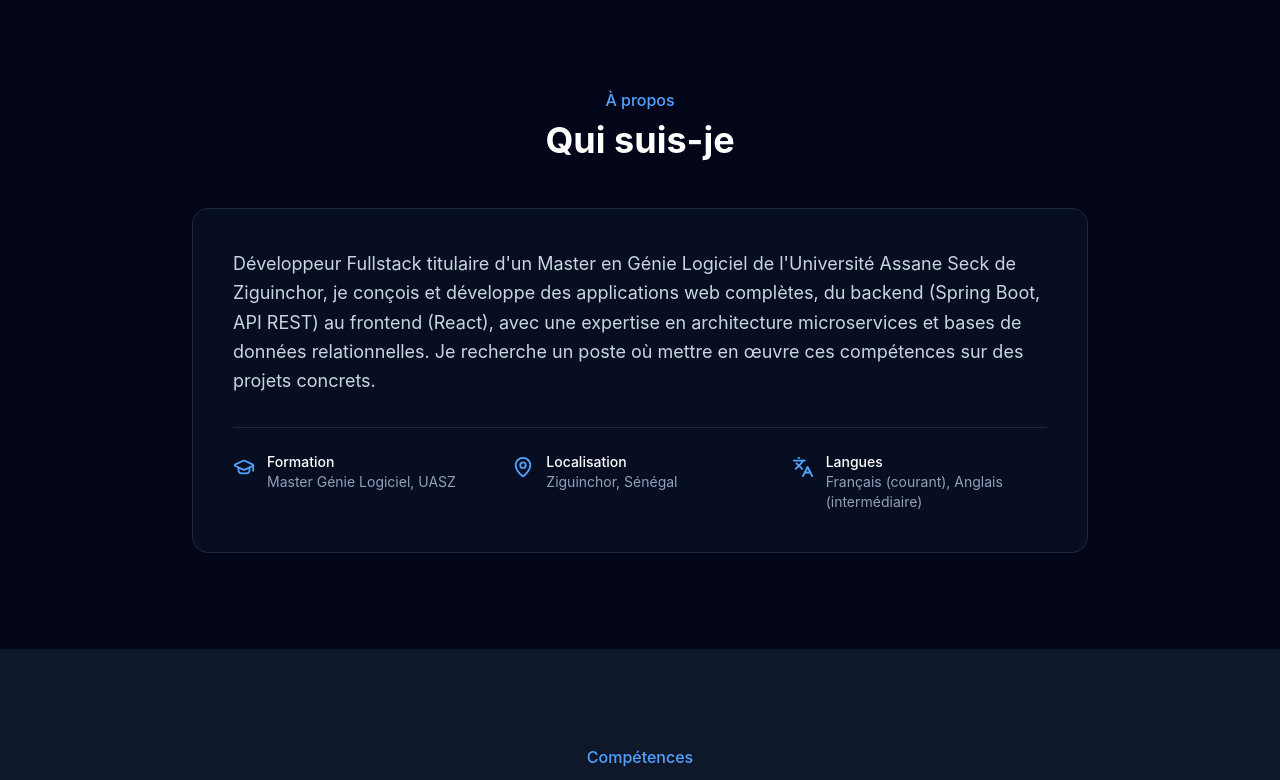
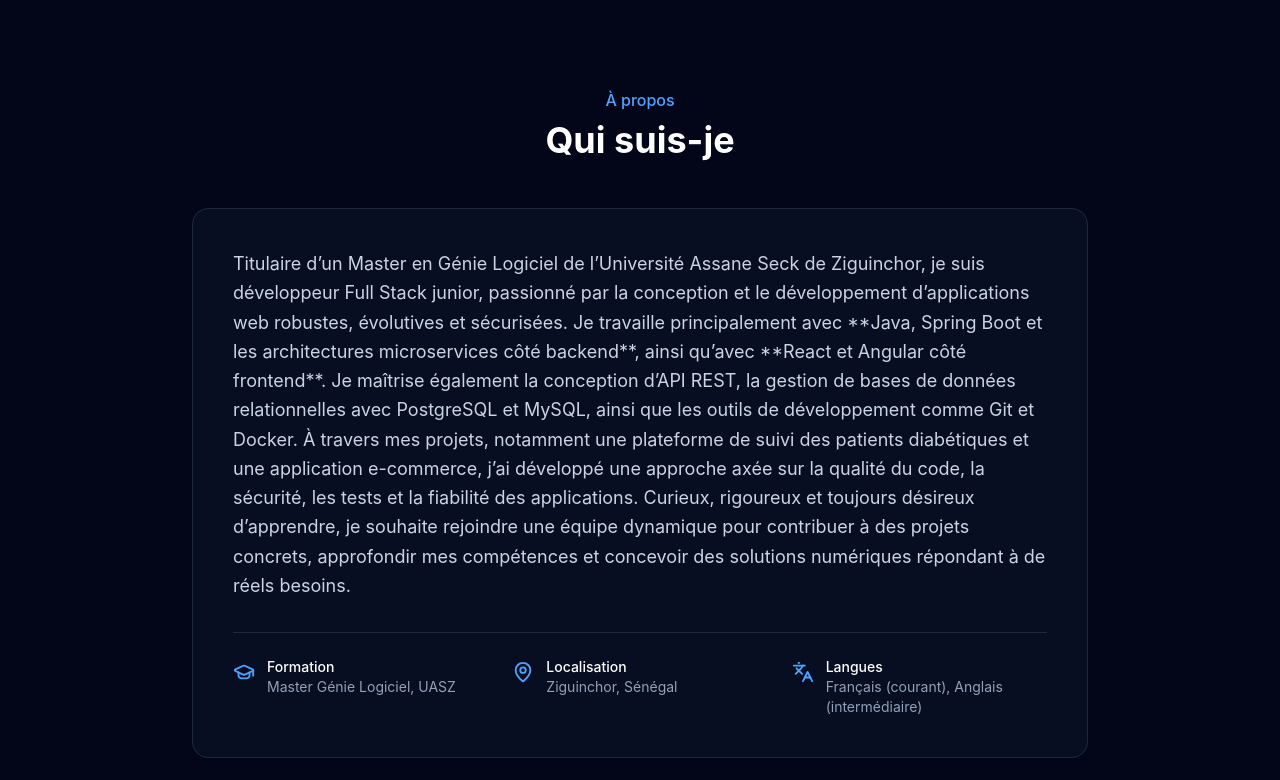
Before and after one commit to azizndoye68/portfolio, a React app: page / in a window 1280 px wide. Shown: the part 808-1588 px from the top of the page. Built offline with nearby package versions, Linux system fonts and the light colour scheme; the HTML template or start-up script is replaced by a standard one.

Commit message:
à propos

```diff
--- a/src/components/About.tsx
+++ b/src/components/About.tsx
@@ -12,8 +12,13 @@ export default function About() {
 
         <motion.div initial={{ opacity: 0, y: 20 }} whileInView={{ opacity: 1, y: 0 }} viewport={{ once: true }} transition={{ duration: 0.6, delay: 0.1 }} className="bg-slate-900/50 border border-slate-800 rounded-2xl p-8 md:p-10">
           <p className="text-slate-300 text-lg leading-relaxed mb-8">
-            Développeur Fullstack titulaire d'un Master en Génie Logiciel de l'Université Assane Seck de Ziguinchor, je conçois et développe des applications web complètes, du backend (Spring Boot, API REST) au frontend (React), avec une expertise en architecture microservices et bases de données relationnelles. Je recherche un poste où mettre en œuvre ces compétences sur des projets concrets.
-          </p>
+Titulaire d’un Master en Génie Logiciel de l’Université Assane Seck de Ziguinchor, je suis développeur Full Stack junior, passionné par la conception et le développement d’applications web robustes, évolutives et sécurisées.
+
+Je travaille principalement avec **Java, Spring Boot et les architectures microservices côté backend**, ainsi qu’avec **React et Angular côté frontend**. Je maîtrise également la conception d’API REST, la gestion de bases de données relationnelles avec PostgreSQL et MySQL, ainsi que les outils de développement comme Git et Docker.
+
+À travers mes projets, notamment une plateforme de suivi des patients diabétiques et une application e-commerce, j’ai développé une approche axée sur la qualité du code, la sécurité, les tests et la fiabilité des applications.
+
+Curieux, rigoureux et toujours désireux d’apprendre, je souhaite rejoindre une équipe dynamique pour contribuer à des projets concrets, approfondir mes compétences et concevoir des solutions numériques répondant à de réels besoins.          </p>
 
           <div className="grid grid-cols-1 sm:grid-cols-3 gap-6 pt-6 border-t border-slate-800">
             <div className="flex items-start gap-3">
```
